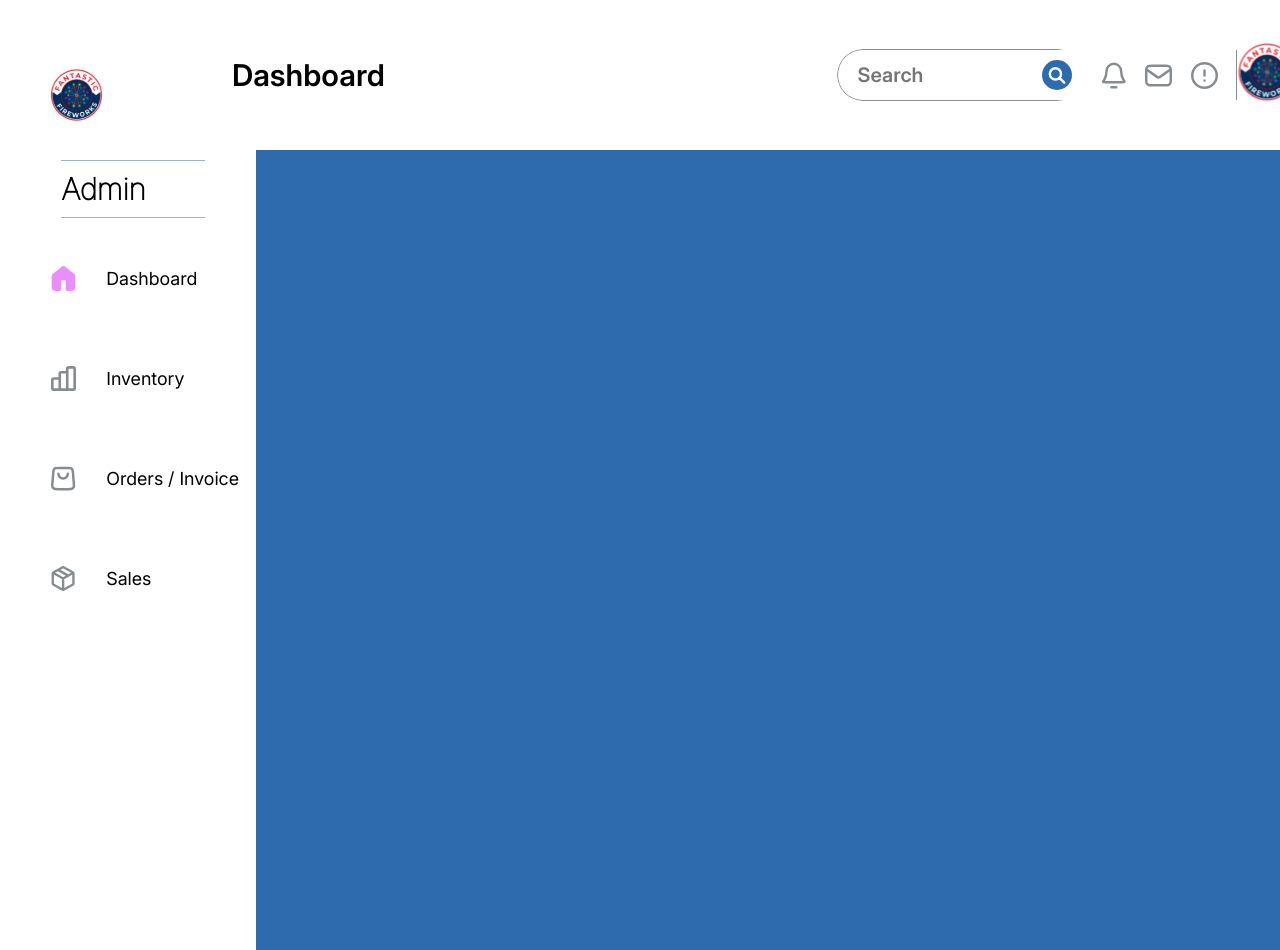
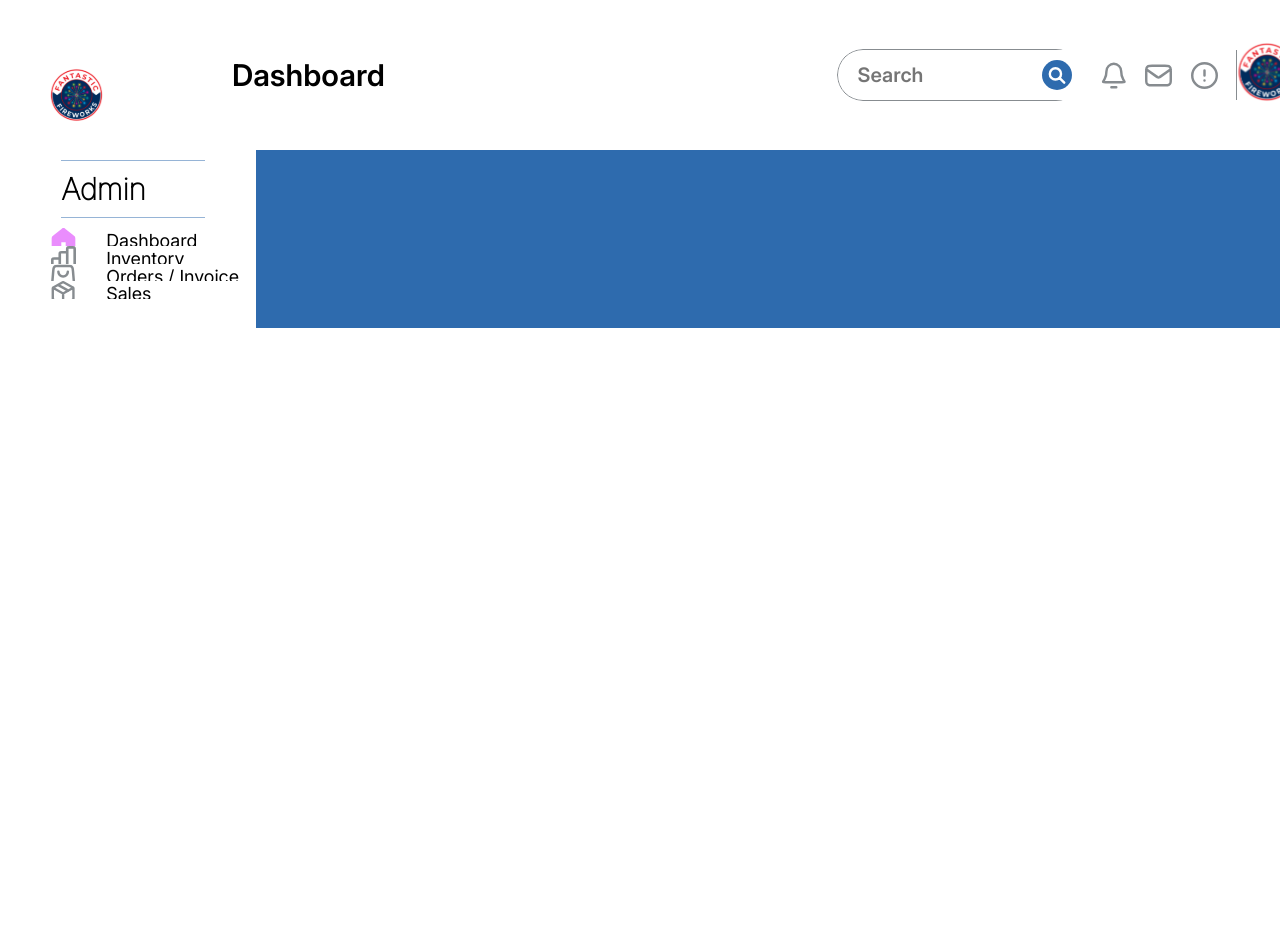
Before and after one commit to ahmedafzal98/Inventory-managment, a React (Vite) app: page /orders in a window 1280 px wide. After the commit the page ends 800 px from the top, so only its background shows below. Built offline with nearby package versions, Linux system fonts and the light colour scheme.

Commit message:
updated code

```diff
--- a/src/data/data.js
+++ b/src/data/data.js
@@ -94,7 +94,7 @@ const orderDetails = [
   },
 ];
 
-const productManagmentTitle = [
+export const productManagmentTitle = [
   "IMAGE",
   "PRODUCT ITEM",
   "PRODUCT ID",
@@ -590,7 +590,6 @@ export const lastOrdersColumns = [
 
 export default {
   orderDetails,
-  productManagmentTitle,
   orderManagmentTitle,
   topSellingStockTitle,
   topSellingStockDetail,
--- a/src/superAdminPortal/components/menu/Menu.css
+++ b/src/superAdminPortal/components/menu/Menu.css
@@ -4,7 +4,7 @@
   justify-content: space-around;
   flex-direction: column;
   margin-left: 20%;
-  height: 50%;
+  height: 40%;
 }
 .menu-item {
   display: flex;
--- a/src/superAdminPortal/components/sidebar/Sidebar.css
+++ b/src/superAdminPortal/components/sidebar/Sidebar.css
@@ -8,7 +8,6 @@
 width: 20%;
 display: flex;
 flex-direction: column;
-height: 100vh;
 align-items: center;
 overflow: hidden;
 }
--- a/src/superAdminPortal/components/table/Table.jsx
+++ b/src/superAdminPortal/components/table/Table.jsx
@@ -151,7 +151,8 @@ function EnhancedTableHead(props) {
             }}
           />
         </TableCell>
-        {columns.map((column) => (
+        {columns &&
+          columns.map((column) => (
             <TableCell>
               <TableSortLabel
                 active={orderBy === column.id}
@@ -160,10 +161,13 @@ function EnhancedTableHead(props) {
               >
                 <Typography variant="body2" fontSize="18px" fontWeight={700}>
                   {column.label}
+                  {console.log(column)}
                 </Typography>
                 {orderBy === column.id ? (
                   <Box component="span" sx={visuallyHidden}>
-                  {order === "desc" ? "sorted descending" : "sorted ascending"}
+                    {order === "desc"
+                      ? "sorted descending"
+                      : "sorted ascending"}
                   </Box>
                 ) : null}
               </TableSortLabel>
@@ -370,8 +374,6 @@ export default function EnhancedTable({
   const HandleSaveIcon = (index, updatedRow) => {
     setIsEdit(false);
   };
-  console.log(tableData);
-  console.log(columns);
 
   return (
     <Box sx={{ width: width || "100%", marginTop: "20px" }}>
@@ -397,6 +399,8 @@ export default function EnhancedTable({
                 tableData.map((row, index) => {
                   const isItemSelected = selected.includes(row.prod_id);
                   const labelId = `enhanced-table-checkbox-${index}`;
+
+                  console.log(tableData);
 
                   const isEditable = selectedRow === index && isEdit;
 
@@ -567,19 +571,6 @@ export default function EnhancedTable({
                           row.status
                         )}
                       </TableCell>
-
-                      {/* <TableCell align="left">{row.status}</TableCell>
-                      <TableCell align="left">
-                        {isEdit && selectedRow === index ? (
-                          <CheckOutlined
-                            onClick={() => HandleSaveIcon(index, row)}
-                          />
-                        ) : (
-                          <ModeEdit
-                            onClick={() => HandleEditClick(index, row)}
-                          />
-                        )}
-                      </TableCell> */}
                     </TableRow>
                   );
                 })}
--- a/src/superAdminPortal/components/viewStock/ViewStock.jsx
+++ b/src/superAdminPortal/components/viewStock/ViewStock.jsx
@@ -2,7 +2,7 @@ import "./ViewStock.css";
 import Pagination from "../pagination/pagination.jsx";
 import EnhancedTable from "../table/Table.jsx";
 import { lastOrdersColumns } from "../../../data/data";
-import { selectLastOrders } from "../../../store/DataSlice";
+import { selectLastOrders, selectProducts } from "../../../store/DataSlice";
 import { useSelector } from "react-redux";
 
 const ViewStock = () => {
```
Lines whose indentation alone changed are shown as unchanged.
